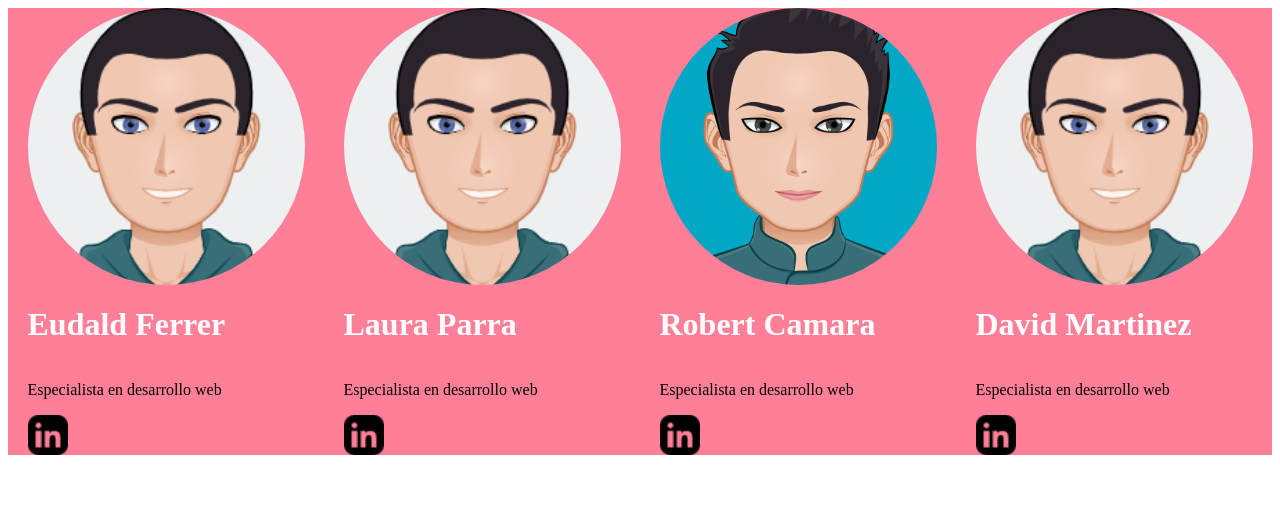
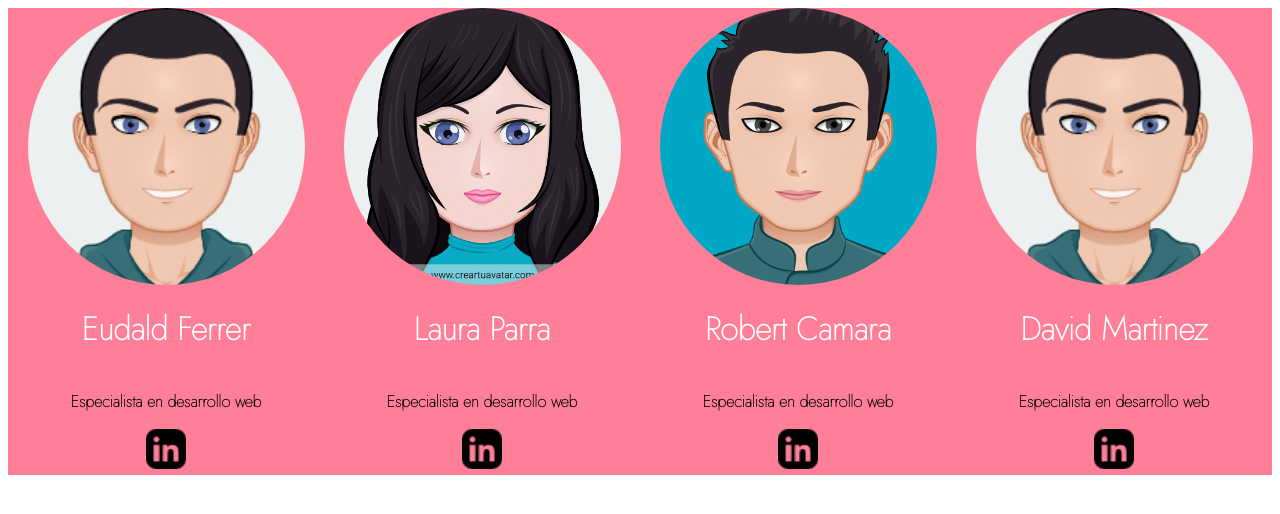
Before and after one commit to EudaldFerrer/totssompops, a plain HTML site: page index.html in a window 1280 px wide. Drawn offline with Linux system fonts and the light colour scheme.

Commit message:
pagines treballadors

```diff
--- a/css/styles.css
+++ b/css/styles.css
@@ -1,3 +1,7 @@
+html{
+    font-family: 'Jost', sans-serif;
+}
+
 .color-fondo{
     display: flex;
     flex-direction: row;
@@ -19,7 +23,7 @@
 }
 
 .avatar2{
-    background-image: url(/totssompops/images/eudald.png);
+    background-image: url(/totssompops/images/laura.png);
     height: 277px;
     width: 277px;
     background-repeat: no-repeat;
@@ -64,26 +68,27 @@
     display: flex;
     flex-direction: column;
     flex-wrap: nowrap;
-    justify-content: center;
+    align-items: center;
+
 }
 
 .Laura-Parra{
     display: flex;
     flex-direction: column;
     flex-wrap: nowrap;
-    justify-content: center;
+    align-items: center;
 }
 
 .Robert-Camara{
     display: flex;
     flex-direction: column;
     flex-wrap: nowrap;
-    justify-content: center;
+    align-items: center;
 }
 
 .David-Martinez{
     display: flex;
     flex-direction: column;
     flex-wrap: nowrap;
-    justify-content: center;
+    align-items: center;
 }
--- a/index.html
+++ b/index.html
@@ -20,28 +20,28 @@
                 <div class="Eudald-Ferrer">
                         <div class="avatar1"></div>
                         <h1 class="nom-treballadors">Eudald Ferrer</h1>
-                        <p>Especialista en desarrollo web</p>
-                        <img src="/totssompops/images/linkedin.png" alt="Logo de linkedin" class="linkedin">
+                        <p><strong>Especialista en desarrollo web</strong></p>
+                        <a href="https://www.linkedin.com"><img src="/totssompops/images/linkedin.png" alt="Logo de linkedin" class="linkedin"></a>
                 </div>
 
                 <div class="Laura-Parra">
                         <div class="avatar2"></div>
                         <h1 class="nom-treballadors">Laura Parra</h1>
-                        <p>Especialista en desarrollo web</p>
+                        <p><strong>Especialista en desarrollo web</strong></p>
                         <img src="/totssompops/images/linkedin.png" alt="Logo de linkedin" class="linkedin">
                 </div>
 
                 <div class="Robert-Camara">
                         <div class="avatar3"></div>
                         <h1 class="nom-treballadors">Robert Camara</h1>
-                        <p>Especialista en desarrollo web</p>
+                        <p><strong>Especialista en desarrollo web</strong></p>
                         <img src="/totssompops/images/linkedin.png" alt="Logo de linkedin" class="linkedin">
                 </div>
 
                 <div class="David-Martinez">
                         <div class="avatar4"></div>
                         <h1 class="nom-treballadors">David Martinez</h1>
-                        <p>Especialista en desarrollo web</p>
+                        <p><strong>Especialista en desarrollo web</strong></p>
                         <img src="/totssompops/images/linkedin.png" alt="Logo de linkedin" class="linkedin">
                 </div>
             </div>
```
Also changed, not shown: images/laura.png (added), pagines_treballadors/pagina-treballador-1.html (added), pagines_treballadors/pagina-treballador-2.html (added), pagines_treballadors/pagina-treballador-3.html (added), pagines_treballadors/pagina-treballador-4.html (added).
